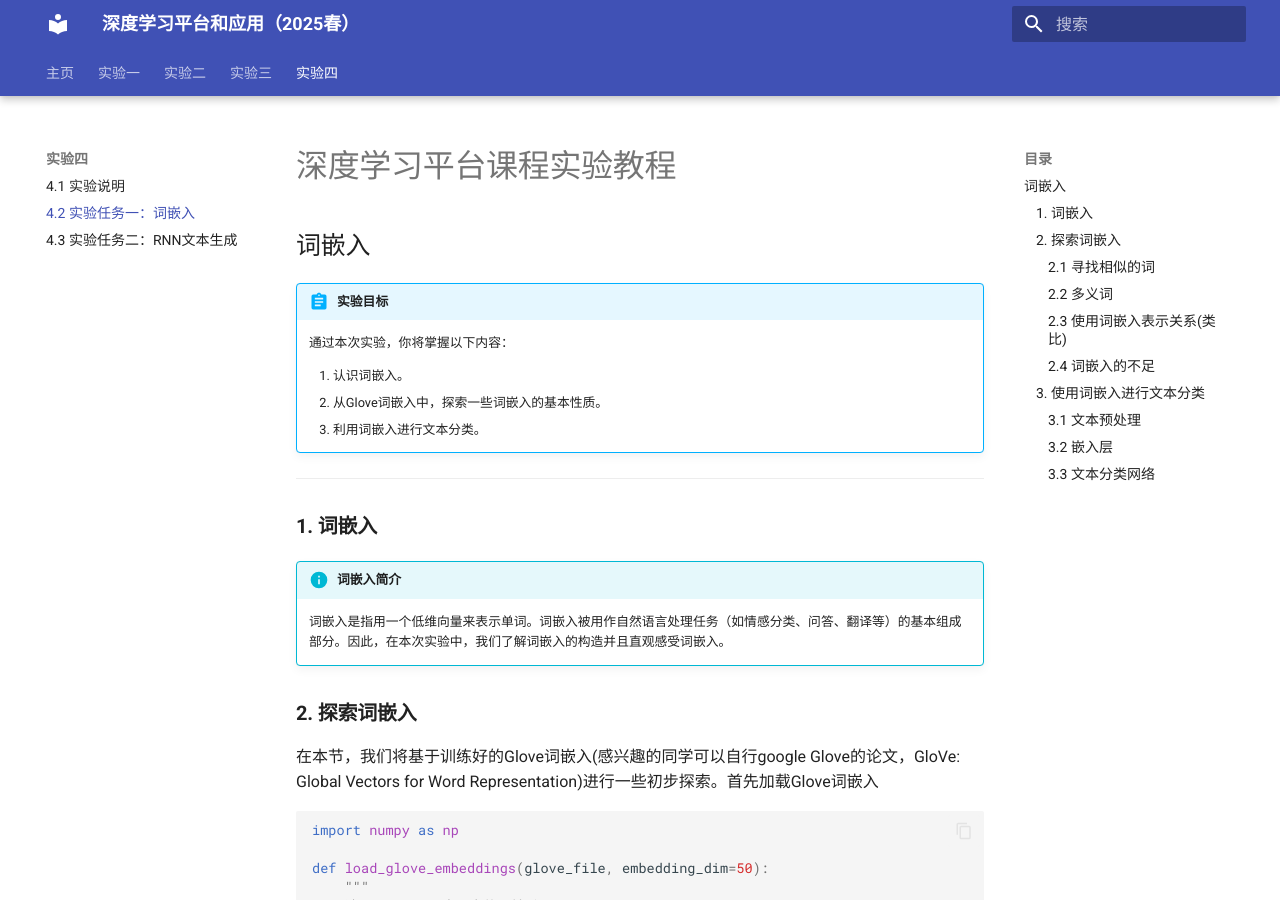
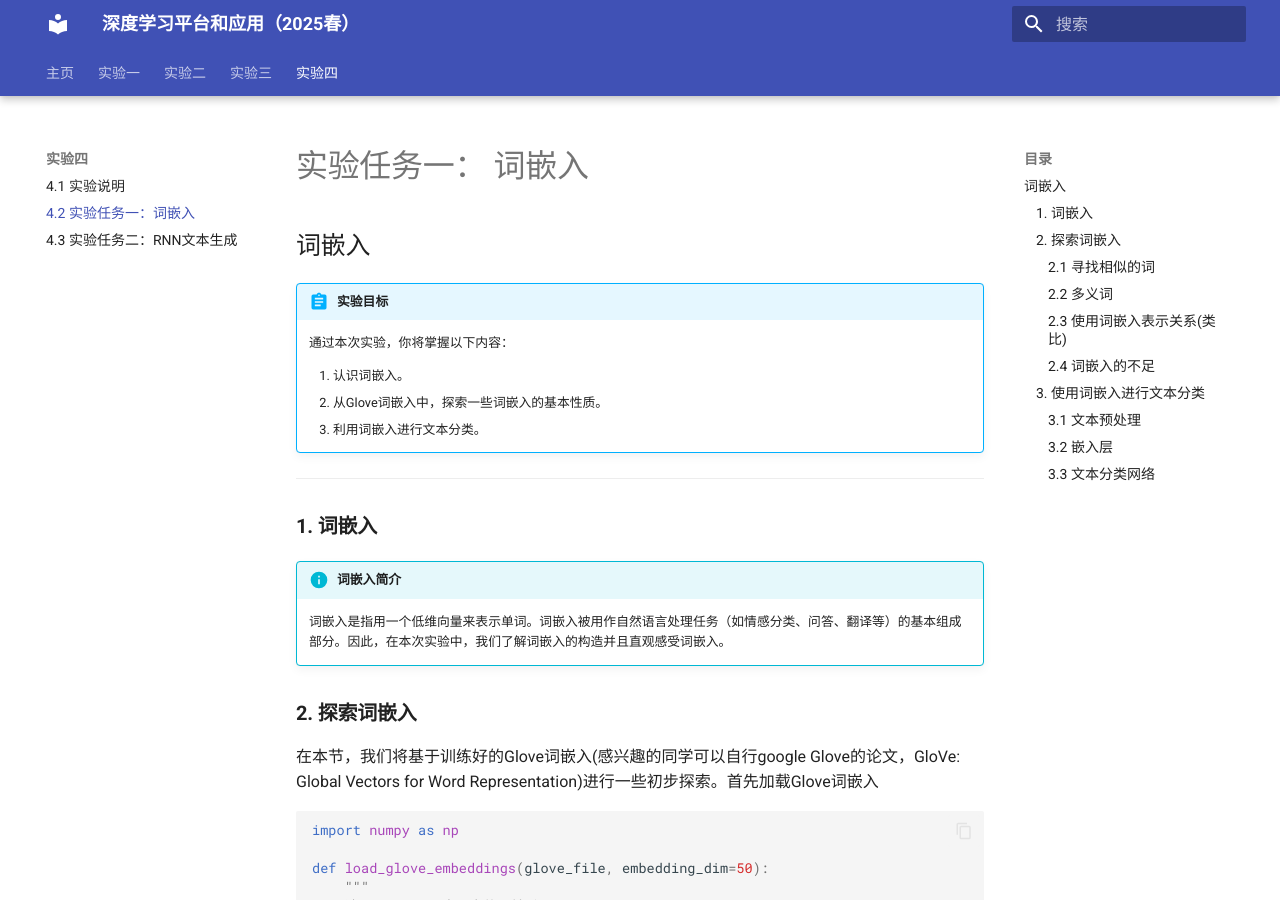
Before and after one commit to zhiweinju/nju-dl-lab-2025spring, an MkDocs documentation site: the page built from docs/lab4/词嵌入.md, in a window 1280 px wide and 900 px high. Built offline with MkDocs 1.6.1 and Material for MkDocs 9.7.7, drawn with Linux system fonts in a browser that asks for light colours; a style sheet for code colours, icons or effects is not loaded.

Commit message:
修改了lab4

```diff
--- a/docs/lab4/词嵌入.md
+++ b/docs/lab4/词嵌入.md
@@ -1,4 +1,4 @@
-# 深度学习平台课程实验教程
+# 实验任务一： 词嵌入
 
 ## 词嵌入
 
```
Also changed, not shown: docs/lab4/RNN文本生成汇总.md (+1 -1 lines).
